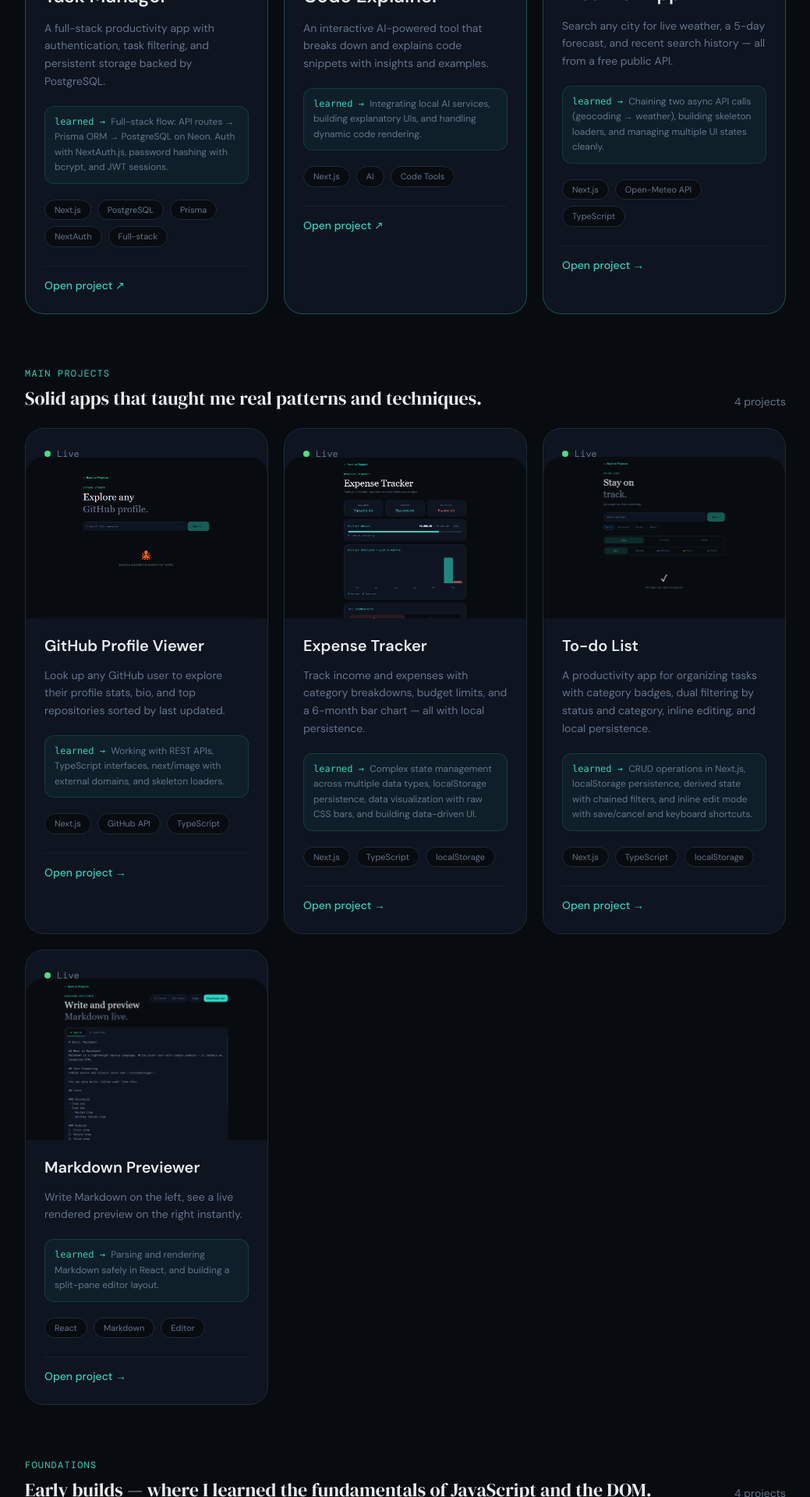
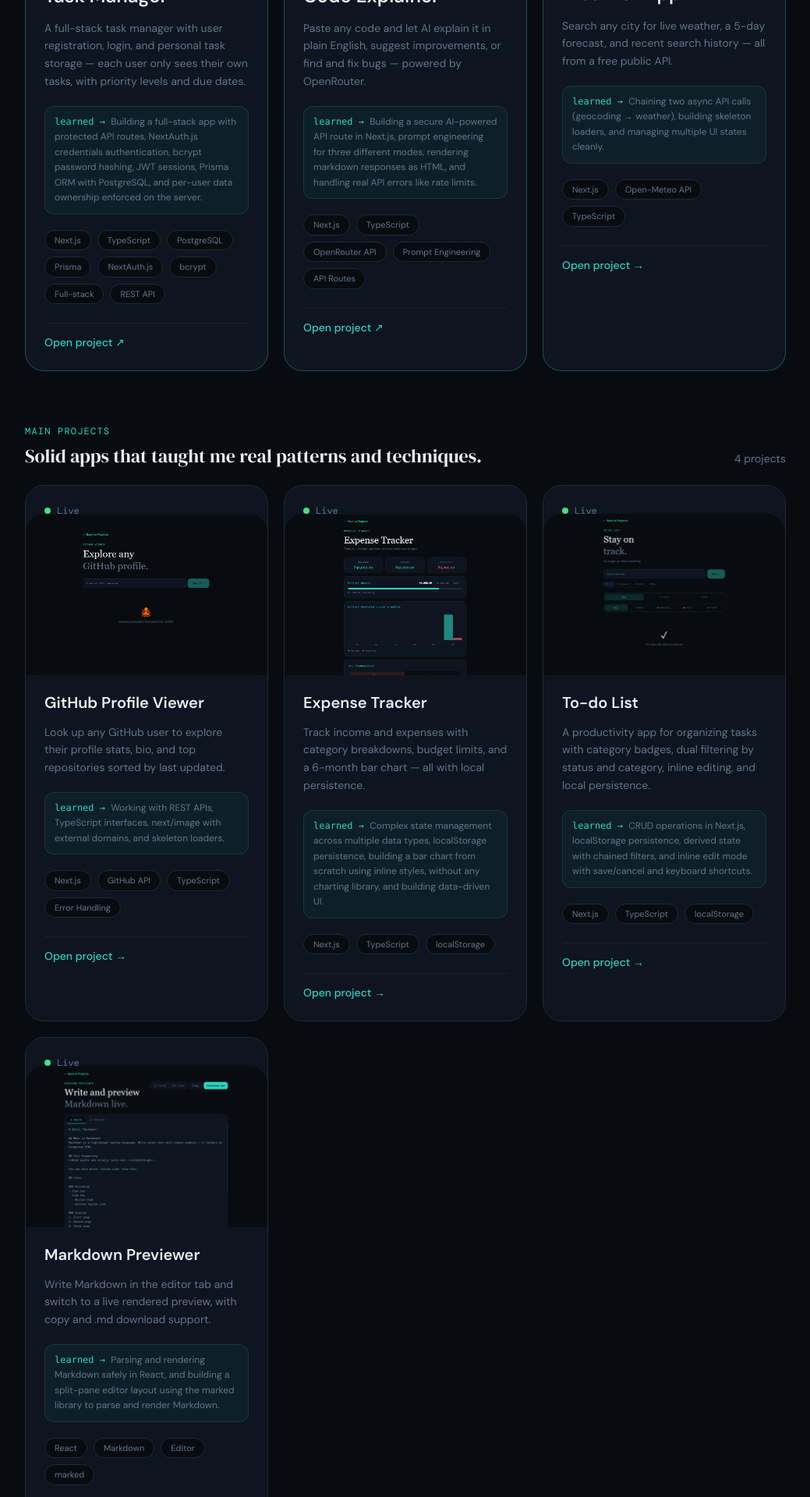
Before and after one commit to Franz07-dev/franz-portfolio, a Next.js app: page /projects in a window 1280 px wide. Shown: the part 780-2700 px from the top of the page at 78% size, without its empty margins (120-1159 px from the left). Built offline with nearby package versions, Linux system fonts and the light colour scheme.

Commit message:
update val and label in home page and update projects page tags, desc and learned

```diff
--- a/app/page.tsx
+++ b/app/page.tsx
@@ -76,8 +76,8 @@ export default function Home() {
         <div className="anim-fade-up delay-5 mt-16 pt-10 flex flex-wrap gap-10"
           style={{ borderTop: "1px solid var(--border)" }}>
           {[
-            { val: "1+",  label: "Year experience" },
-            { val: "11+",  label: "Projects built" },
+            { val: "8+",  label: "Months of experience" },
+            { val: "10+",  label: "Projects built" },
             { val: "Computer Science",  label: "Graduate" },
           ].map(({ val, label }) => (
             <div key={label}>
--- a/app/projects/page.tsx
+++ b/app/projects/page.tsx
@@ -30,23 +30,23 @@ const projectSections: ProjectSection[] = [
     projects: [
       {
         title:       "Task Manager",
-        desc:        "A full-stack productivity app with authentication, task filtering, and persistent storage backed by PostgreSQL.",
-        learned:     "Full-stack flow: API routes → Prisma ORM → PostgreSQL on Neon. Auth with NextAuth.js, password hashing with bcrypt, and JWT sessions.",
+        desc:        "A full-stack task manager with user registration, login, and personal task storage — each user only sees their own tasks, with priority levels and due dates.",
+        learned:     "Building a full-stack app with protected API routes, NextAuth.js credentials authentication, bcrypt password hashing, JWT sessions, Prisma ORM with PostgreSQL, and per-user data ownership enforced on the server.",
         status:      "Live",
         image:       "/task-manager.png",
         externalHref: "https://task-manager-three-tau-18.vercel.app",
         featured:    true,
-        tags:        ["Next.js", "PostgreSQL", "Prisma", "NextAuth", "Full-stack"],
+        tags:        ["Next.js", "TypeScript", "PostgreSQL", "Prisma", "NextAuth.js", "bcrypt", "Full-stack", "REST API"],
       },
       {
         title:       "Code Explainer",
-        desc:        "An interactive AI-powered tool that breaks down and explains code snippets with insights and examples.",
-        learned:     "Integrating local AI services, building explanatory UIs, and handling dynamic code rendering.",
+        desc:        "Paste any code and let AI explain it in plain English, suggest improvements, or find and fix bugs — powered by OpenRouter.",
+        learned:     "Building a secure AI-powered API route in Next.js, prompt engineering for three different modes, rendering markdown responses as HTML, and handling real API errors like rate limits.",
         status:      "Live",
         image:       "/code-explainer.png",
         externalHref: "https://code-explainer-sandy.vercel.app",
         featured:    true,
-        tags:        ["Next.js", "AI", "Code Tools"],
+        tags:        ["Next.js", "TypeScript", "OpenRouter API", "Prompt Engineering", "API Routes"],
       },
       {
         title:       "Weather App",
@@ -71,12 +71,12 @@ const projectSections: ProjectSection[] = [
         status:   "Live",
         image:    "/github-viewer.png",
         href:     "/projects/github-viewer",
-        tags:     ["Next.js", "GitHub API", "TypeScript"],
+        tags:     ["Next.js", "GitHub API", "TypeScript", "Error Handling"],
       },
       {
         title:    "Expense Tracker",
         desc:     "Track income and expenses with category breakdowns, budget limits, and a 6-month bar chart — all with local persistence.",
-        learned:  "Complex state management across multiple data types, localStorage persistence, data visualization with raw CSS bars, and building data-driven UI.",
+        learned:  "Complex state management across multiple data types, localStorage persistence, building a bar chart from scratch using inline styles, without any charting library, and building data-driven UI.",
         status:   "Live",
         image:    "/expense-tracker.png",
         href:     "/projects/expense-tracker",
@@ -93,12 +93,12 @@ const projectSections: ProjectSection[] = [
       },
       {
         title:    "Markdown Previewer",
-        desc:     "Write Markdown on the left, see a live rendered preview on the right instantly.",
-        learned:  "Parsing and rendering Markdown safely in React, and building a split-pane editor layout.",
+        desc:     "Write Markdown in the editor tab and switch to a live rendered preview, with copy and .md download support.",
+        learned:  "Parsing and rendering Markdown safely in React, and building a split-pane editor layout using the marked library to parse and render Markdown.",
         status:   "Live",
         image:    "/markdown-previewer.png",
         href:     "/projects/markdown-viewer",
-        tags:     ["React", "Markdown", "Editor"],
+        tags:     ["React", "Markdown", "Editor", "marked"],
       },
     ],
   },
@@ -114,7 +114,7 @@ const projectSections: ProjectSection[] = [
         status:  "Live",
         image:   "/age-calculator.png",
         externalHref: "https://Franz07-dev.github.io/foundations/age-calculator/",
-        tags:    ["HTML", "CSS", "JavaScript"],
+        tags:    ["HTML", "CSS", "JavaScript", "DOM"],
       },
       {
         title:   "Quote Generator",
@@ -123,7 +123,7 @@ const projectSections: ProjectSection[] = [
         status:  "Live",
         image:   "/quote-generator.png",
         externalHref: "https://Franz07-dev.github.io/foundations/random-qoute-generator/",
-        tags:    ["JavaScript", "DOM", "API"],
+        tags:    ["HTML", "CSS", "JavaScript", "DOM"],
       },
       {
         title:   "Tip Calculator",
@@ -132,7 +132,7 @@ const projectSections: ProjectSection[] = [
         status:  "Live",
         image:   "/tip-calculator.png",
         externalHref: "https://Franz07-dev.github.io/foundations/tip-calculator/",
-        tags:    ["JavaScript", "Forms", "UX"],
+        tags:    ["HTML", "CSS", "JavaScript", "DOM", "Forms"],
       },
       {
         title:   "Character & Word Counter",
@@ -141,7 +141,7 @@ const projectSections: ProjectSection[] = [
         status:  "Live",
         image:   "/character-word-counter.png",
         externalHref: "https://Franz07-dev.github.io/foundations/character-and-word-counter/",
-        tags:    ["JavaScript", "Text Analysis", "Utilities"],
+        tags:    ["HTML", "CSS", "JavaScript", "DOM", "Real-time"],
       },
     ],
   },
```
